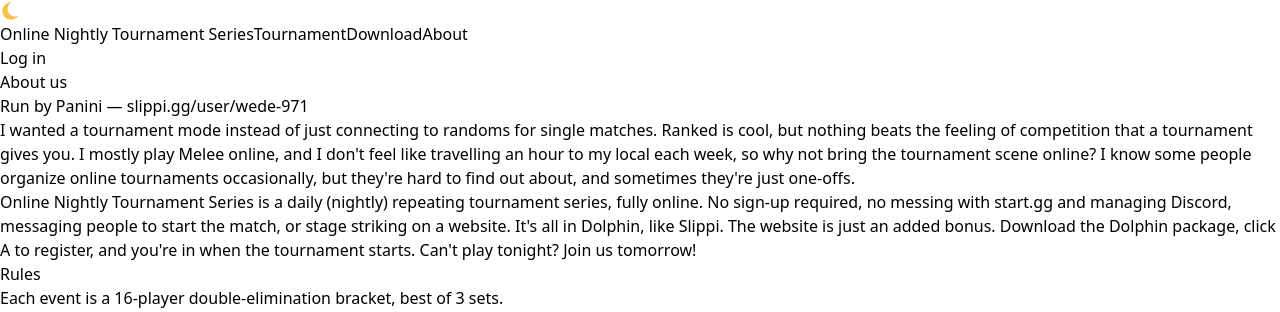
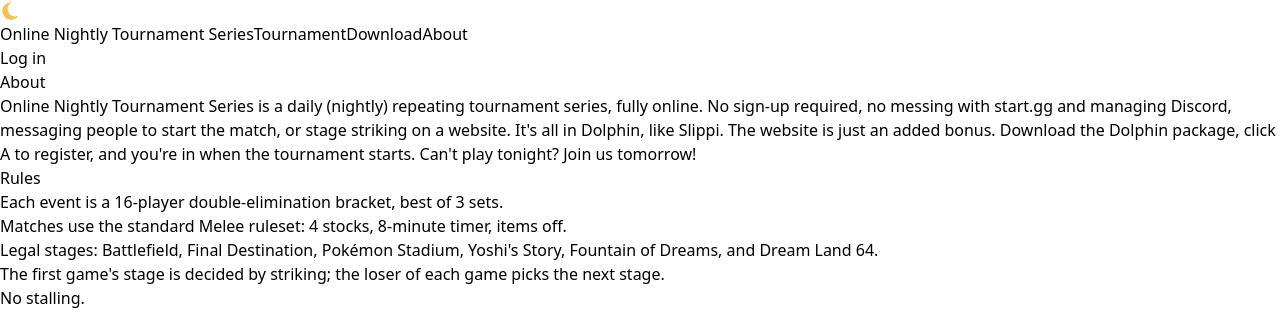
Before and after one commit to Robert-Liam-Walker/online-weekly-tournaments, a React (Vite) app in the folder apps/web/: page /about in a window 1280 px wide. Shown: the top 312 px of the page. Built offline with nearby package versions, Linux system fonts and the light colour scheme; no server answers; the HTML template or start-up script is replaced by a standard one.

Commit message:
chore(web): simplify About page — heading "About", body is just the series blurb
Drop the "Run by Panini" credit line and the personal intro paragraph; keep
only the "Online Nightly Tournament Series is a daily…" block. Rules and
Gameplay columns unchanged.

```diff
--- a/apps/web/src/pages/About.tsx
+++ b/apps/web/src/pages/About.tsx
@@ -2,29 +2,10 @@
   return (
     <div className="max-w-6xl mx-auto p-6">
       <div className="grid md:grid-cols-3 gap-6 items-start">
-        {/* Left: About us */}
+        {/* Left: About */}
         <section>
-          <h1 className="text-3xl font-bold text-white mb-6">About us</h1>
-          <div className="bg-gray-800 rounded-xl p-6 space-y-4">
-            <p className="text-gray-300">
-              Run by <span className="text-white font-semibold">Panini</span> —{" "}
-              <a
-                href="https://slippi.gg/user/wede-971"
-                target="_blank"
-                rel="noreferrer"
-                className="text-blue-400 hover:text-blue-300 underline"
-              >
-                slippi.gg/user/wede-971
-              </a>
-            </p>
-            <p className="text-gray-300 leading-relaxed">
-              I wanted a tournament mode instead of just connecting to randoms for single
-              matches. Ranked is cool, but nothing beats the feeling of competition that a
-              tournament gives you. I mostly play Melee online, and I don't feel like
-              travelling an hour to my local each week, so why not bring the tournament scene
-              online? I know some people organize online tournaments occasionally, but they're
-              hard to find out about, and sometimes they're just one-offs.
-            </p>
+          <h1 className="text-3xl font-bold text-white mb-6">About</h1>
+          <div className="bg-gray-800 rounded-xl p-6">
             <p className="text-gray-300 leading-relaxed">
               Online Nightly Tournament Series is a daily (nightly) repeating tournament series,
               fully online. No sign-up required, no messing with start.gg and managing Discord,
```
